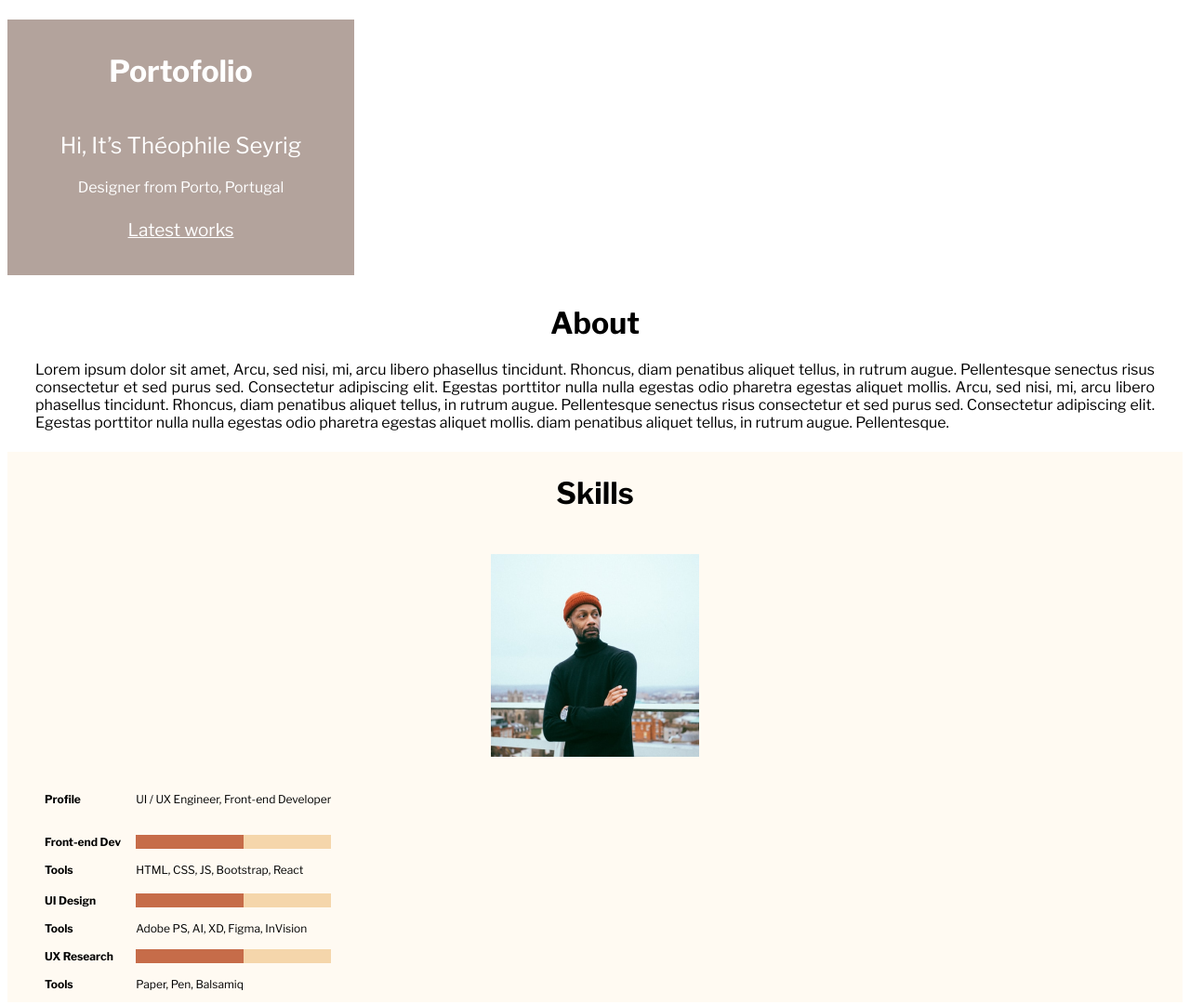
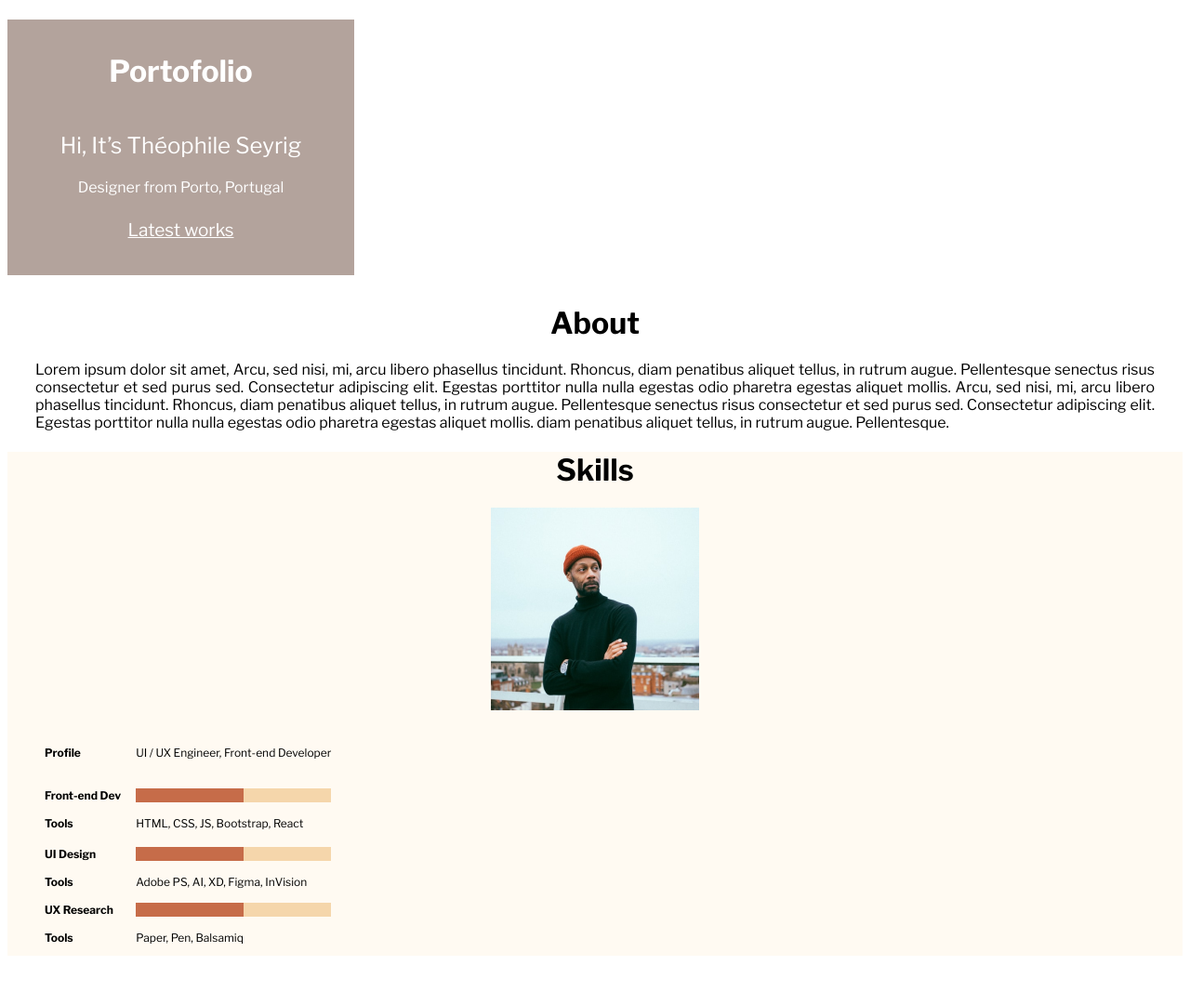
Before and after one commit to ultrasoft011/PortofolioWebPage, a plain HTML site: page index.html in a window 1280 px wide. Shown: the whole page at 93% size. After the commit the page ends 1036 px from the top, so only its background shows below. Drawn offline with nearby package versions, Linux system fonts and the light colour scheme.

Commit message:
skills completed

```diff
--- a/styles.css
+++ b/styles.css
@@ -52,7 +52,7 @@
 
 .skills h1 {
     text-align: center;
-    padding: 25px;
+    padding: 20;
 }
 
 .center {
```
